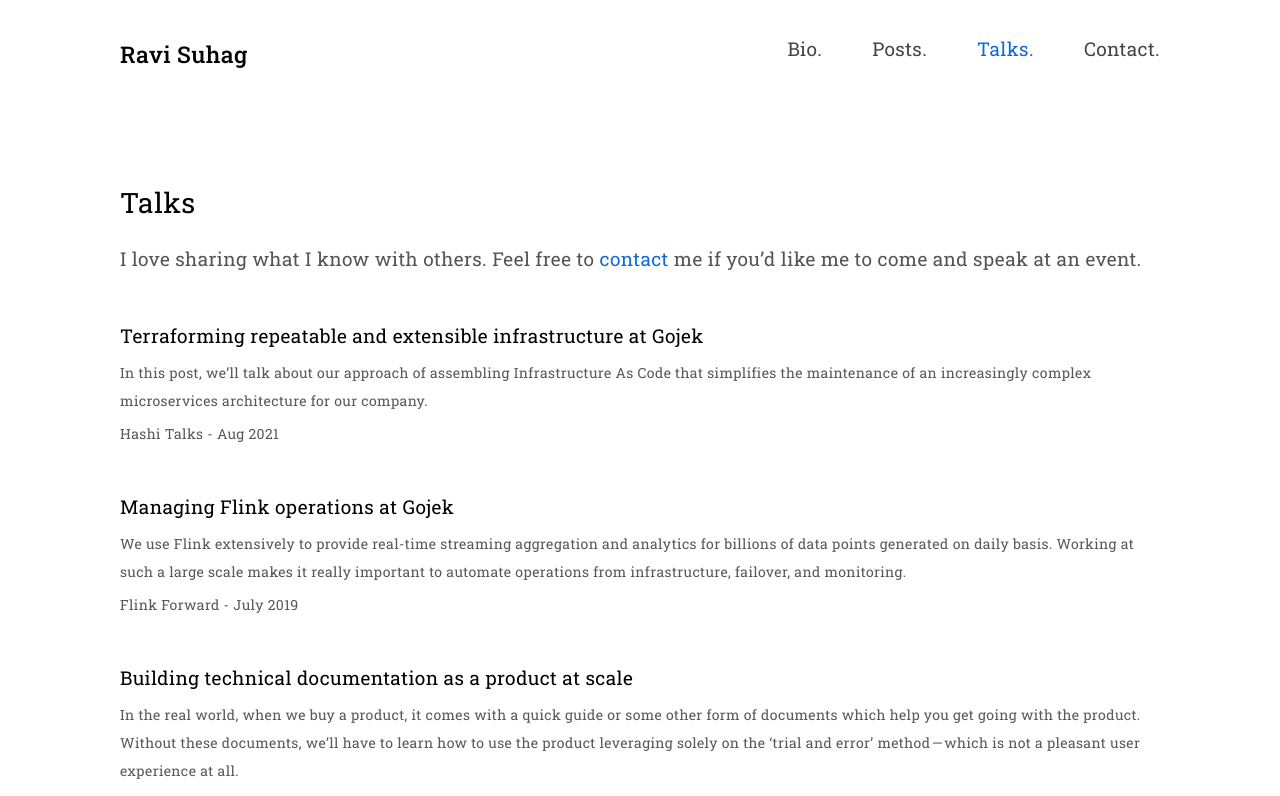
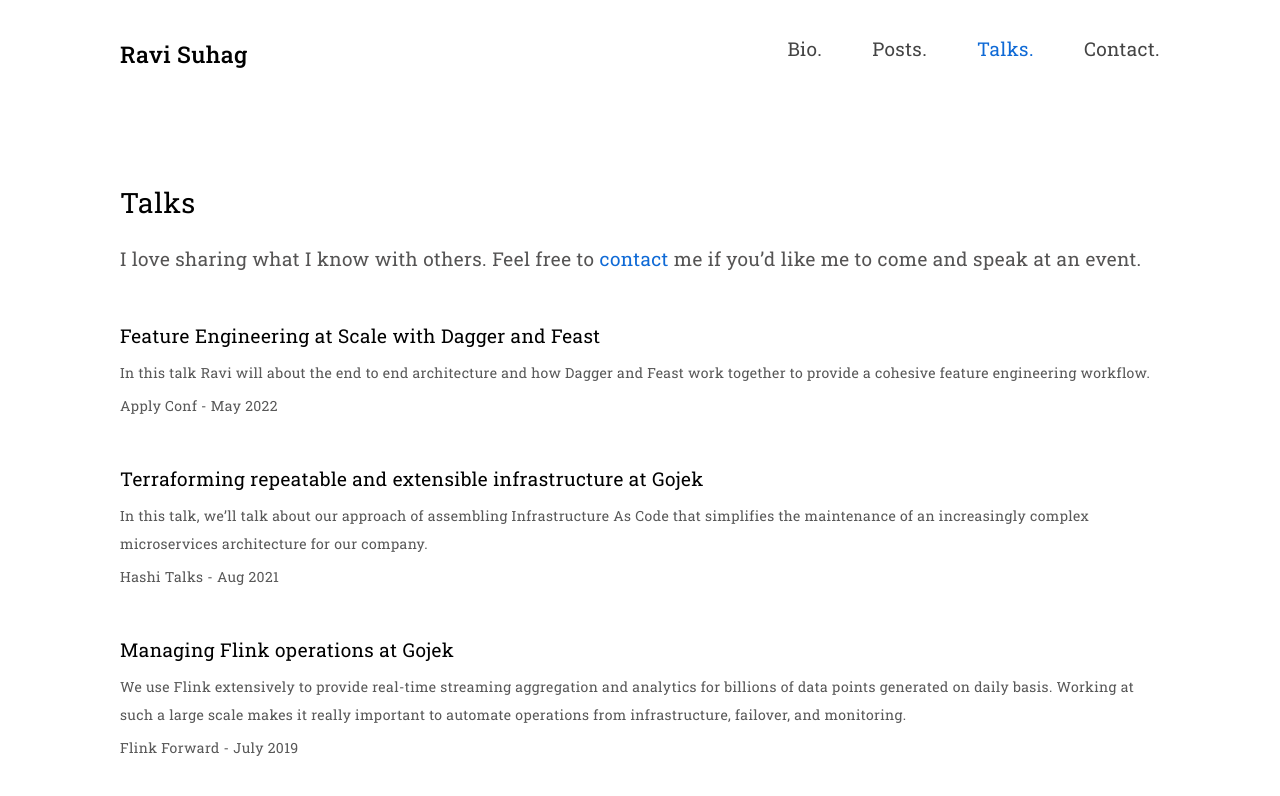
Before and after one commit to ravisuhag/portfolio, a Next.js app: page /talks in a window 1280 px wide. Shown: the top 796 px of the page. Built offline with nearby package versions, Linux system fonts and the light colour scheme.

Commit message:
talk: add applyconf talk

```diff
--- a/pages/talks.js
+++ b/pages/talks.js
@@ -17,10 +17,17 @@ export default function Bio() {
                     I love sharing what I know with others. Feel free to <a target="_blank" href="mailto:suhag.ravi@gmail.com">contact</a> me if you’d like me to come and speak at an event.
                 </p>
                 <Videos contents={[
-
+                    {
+                        title: 'Feature Engineering at Scale with Dagger and Feast',
+                        subtitle: 'In this talk Ravi will about the end to end architecture and how Dagger and Feast work together to provide a cohesive feature engineering workflow.',
+                        link: 'https://youtu.be/9B9qqqJVm4M',
+                        embed: '9B9qqqJVm4M',
+                        date: 'May 2022',
+                        publisher: 'Apply Conf'
+                    },
                     {
                         title: 'Terraforming repeatable and extensible infrastructure at Gojek',
-                        subtitle: 'In this post, we’ll talk about our approach of assembling Infrastructure As Code that simplifies the maintenance of an increasingly complex microservices architecture for our company.',
+                        subtitle: 'In this talk, we’ll talk about our approach of assembling Infrastructure As Code that simplifies the maintenance of an increasingly complex microservices architecture for our company.',
                         link: 'https://youtu.be/z0Jm2EB57zM',
                         embed: 'z0Jm2EB57zM',
                         date: 'Aug 2021',
```
